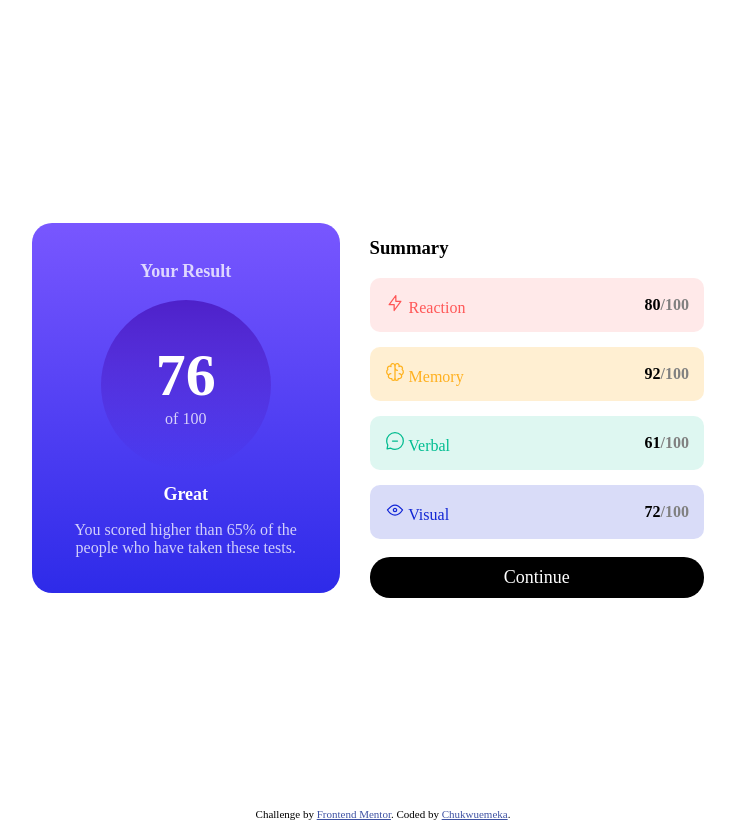
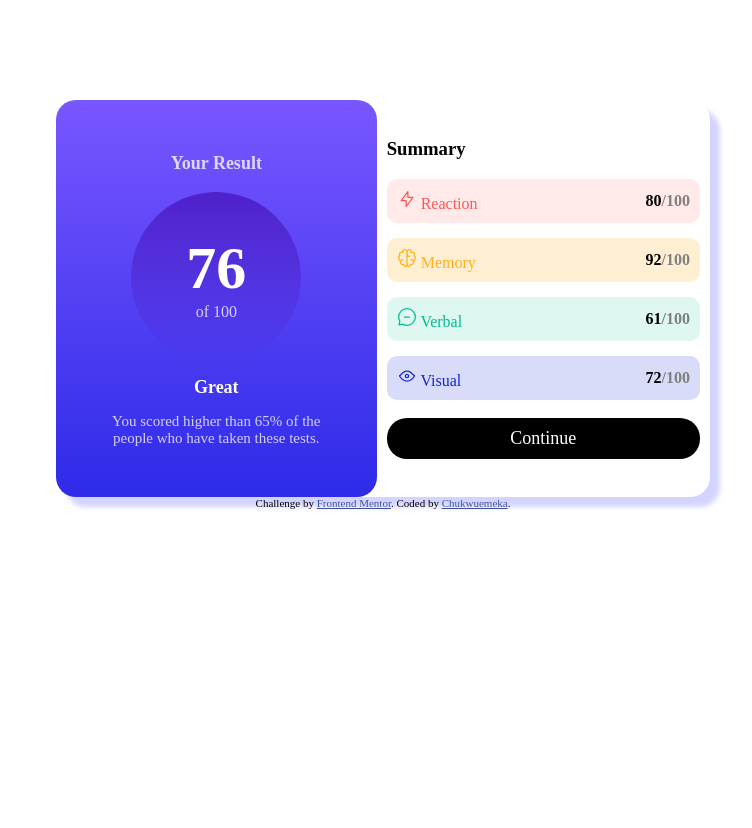
Before and after one commit to Paul-py/results-summary-component, a plain HTML site: page index.html in a window 1280 px wide. Shown: the whole page, without its empty margins (257-1009 px from the left). After the commit the page ends 800 px from the top, so only its background shows below. Drawn offline with Linux system fonts and the light colour scheme.

Commit message:
added box shadow

```diff
--- a/index.html
+++ b/index.html
@@ -8,13 +8,13 @@
 
   <title>Frontend Mentor | Results summary component</title>
 
-  <!-- Feel free to remove these styles or customise in your own stylesheet 👍 -->
   <style>
     body{
       display:flex;
       justify-content: center;
       align-items: center;
       flex-direction: column;
+      margin-top: 100px;
 
     }
 
@@ -22,18 +22,16 @@
       display:flex;
       justify-content: center;
       align-items: center;
-      min-height: 100vmin;
       border-radius: 20px;
-
+      box-shadow: 10px 10px 5px rgba(0, 0, 255, 0.171)
     }
 
     .result {
       background: linear-gradient(hsl(252, 100%, 67%),hsl(241, 81%, 54%));
       color: rgba(255, 255, 255, 0.774);
       border-radius: 20px;
-      padding: 20px;
+      padding: 35px;
       width: 40%;
-
 
     }
 
@@ -50,6 +48,7 @@
 
     .result p{
       text-align: center;
+      font-size: 15px;
 
     }
 
@@ -78,21 +77,21 @@
       text-align: center;
       padding: 10px;
       font-size: 18px;
-      margin-bottom: auto;
     }
     #summary p:hover{
       background: linear-gradient(hsl(252, 100%, 67%),hsl(241, 81%, 54%));
     }
 
     #summary{
+      border-radius: 20px;
       width: 50%;
-      padding: 30px;
+      padding: 10px;
 
     }
 
     #Reaction{
       display: flex;
-      padding: 15px;
+      padding: 10px;
       justify-content: space-between;
       align-items: center;
       border-radius: 10px;
@@ -104,7 +103,7 @@
 
     #Memory{
       display: flex;
-      padding: 15px;
+      padding: 10px;
       justify-content: space-between;
       align-items: center;
       border-radius: 10px;
@@ -115,7 +114,7 @@
     }
     #Verbal{
       display: flex;
-      padding: 15px;
+      padding: 10px;
       justify-content: space-between;
       align-items: center;
       border-radius: 10px;
@@ -127,13 +126,12 @@
 
     #Visual{
       display: flex;
-      padding: 15px;
+      padding: 10px;
       justify-content: space-between;
       align-items: center;
       border-radius: 10px;
       background-color: rgba(17, 36, 212, 0.158);
       color: hsl(234, 85%, 45%);
-      margin-bottom: 15px;
 
     }
     .score-numerator {
```
